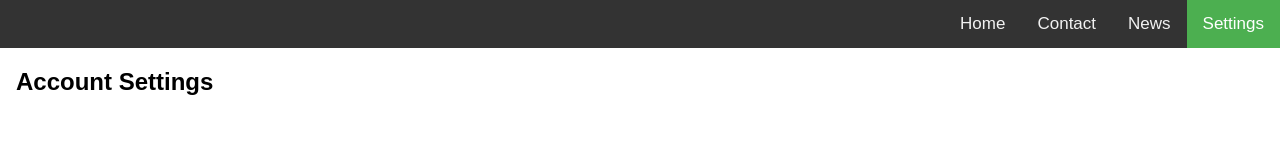
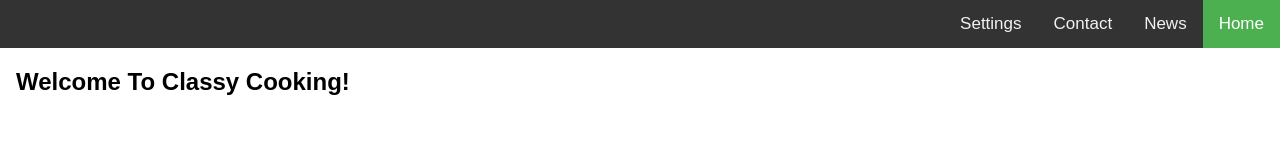
Before and after one commit to neytMont/ClassyCooking, a plain HTML site: page frontend/navigation bar/index.html in a window 1280 px wide. Drawn offline with Linux system fonts and the light colour scheme.

Commit message:
Update index.html

```diff
--- a/frontend/navigation bar/index.html
+++ b/frontend/navigation bar/index.html
@@ -36,14 +36,14 @@ body {
 <body>
 
 <div class="topnav">
-  <a class="active" href="#settings">Settings</a>
+  <a class="active" href="#home">Home</a>
   <a href="#news">News</a>
   <a href="#contact">Contact</a>
-  <a href="#home">Home</a>
+  <a href="#settings">Settings</a>
 </div>
 
 <div style="padding-left:16px">
-  <h2>Account Settings</h2>
+  <h2>Welcome To Classy Cooking!</h2>
 </div>
 
 </body>
```
